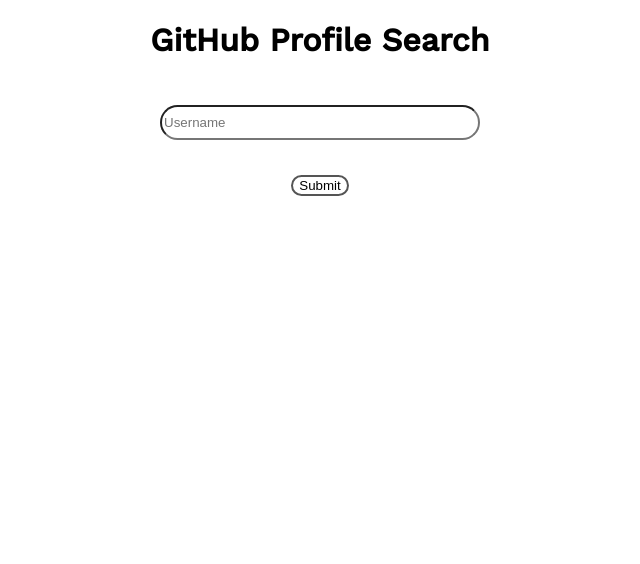
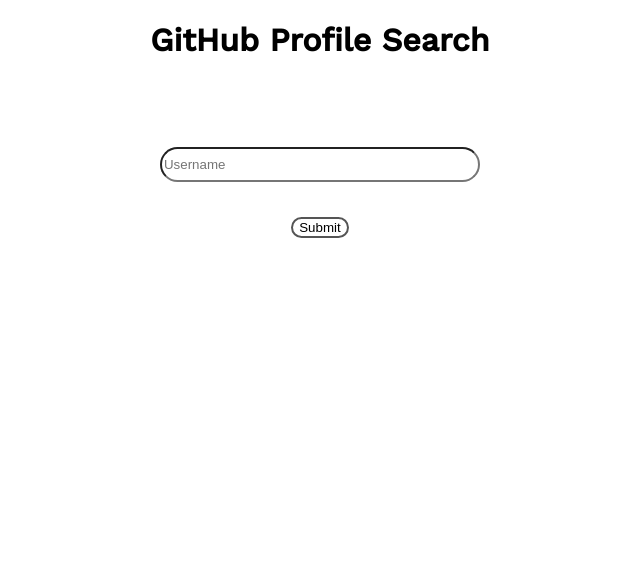
Before and after one commit to guerra08/github-profile-search, a plain HTML site: page index.html in a window 1280 px wide. Shown: the whole page, without its empty margins (320-960 px from the left). Drawn offline with nearby package versions, Linux system fonts and the light colour scheme.

Commit message:
Better css

```diff
--- a/scripts/main.js
+++ b/scripts/main.js
@@ -55,7 +55,7 @@
     document.getElementsByClassName("photo-container")[0].innerHTML=""
 
     avatar.src=data.mainData.avatar_url
-    avatar.style="width: 80%;"
+    avatar.style="width: 50%; border: 5px solid #021a40;"
 
     document.getElementsByClassName("photo-container")[0].appendChild(avatar)
 
--- a/styles/styles.css
+++ b/styles/styles.css
@@ -8,11 +8,13 @@
 
 .grid-container {
     display: grid;
-    grid-template-columns: 10rem auto 10rem;
-    grid-template-rows:  10rem 10rem 10rem;
+    align-items: center;
+    grid-template-columns: repeat(auto-fit, minmax(200px, 1fr));
+    grid-template-rows: repeat(6, 200px);
+    grid-gap: 1rem;
+    grid-auto-flow: dense;
     justify-items: center;
-    margin-left: 18rem;
-    margin-right: 18rem;
+
 }
 
 .form-container {
```
